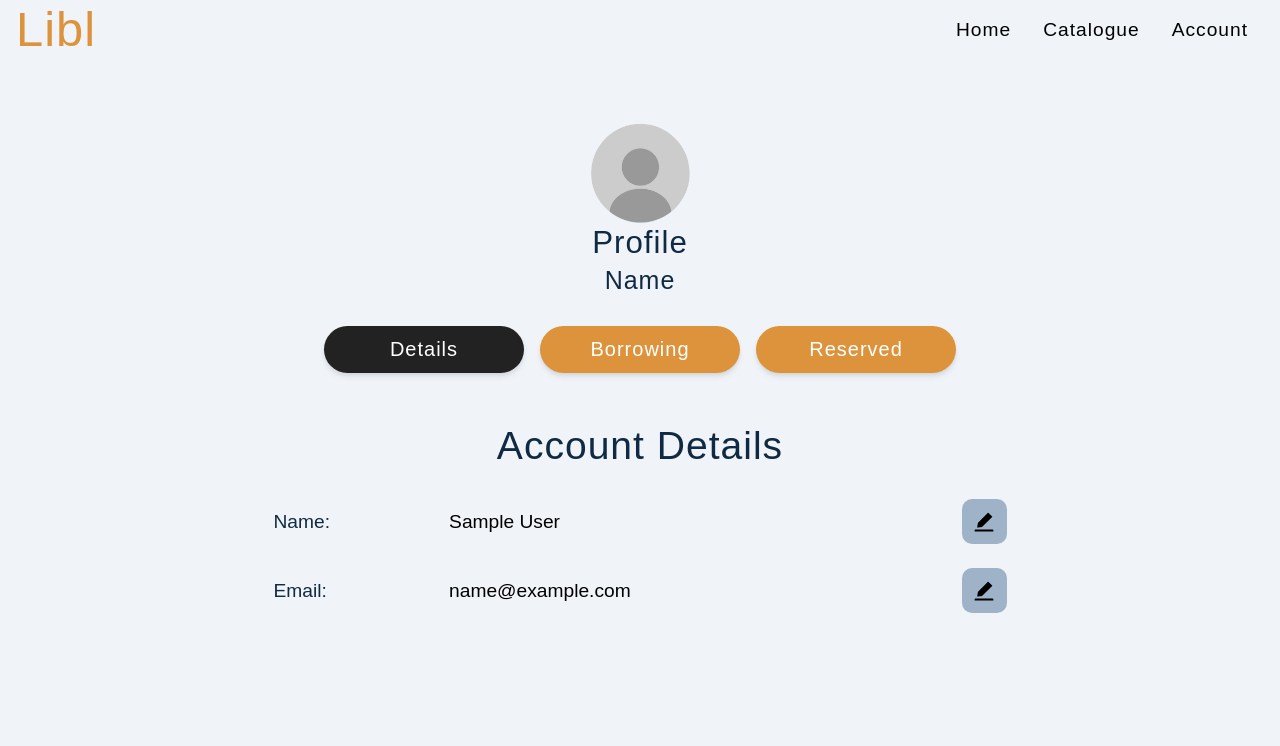
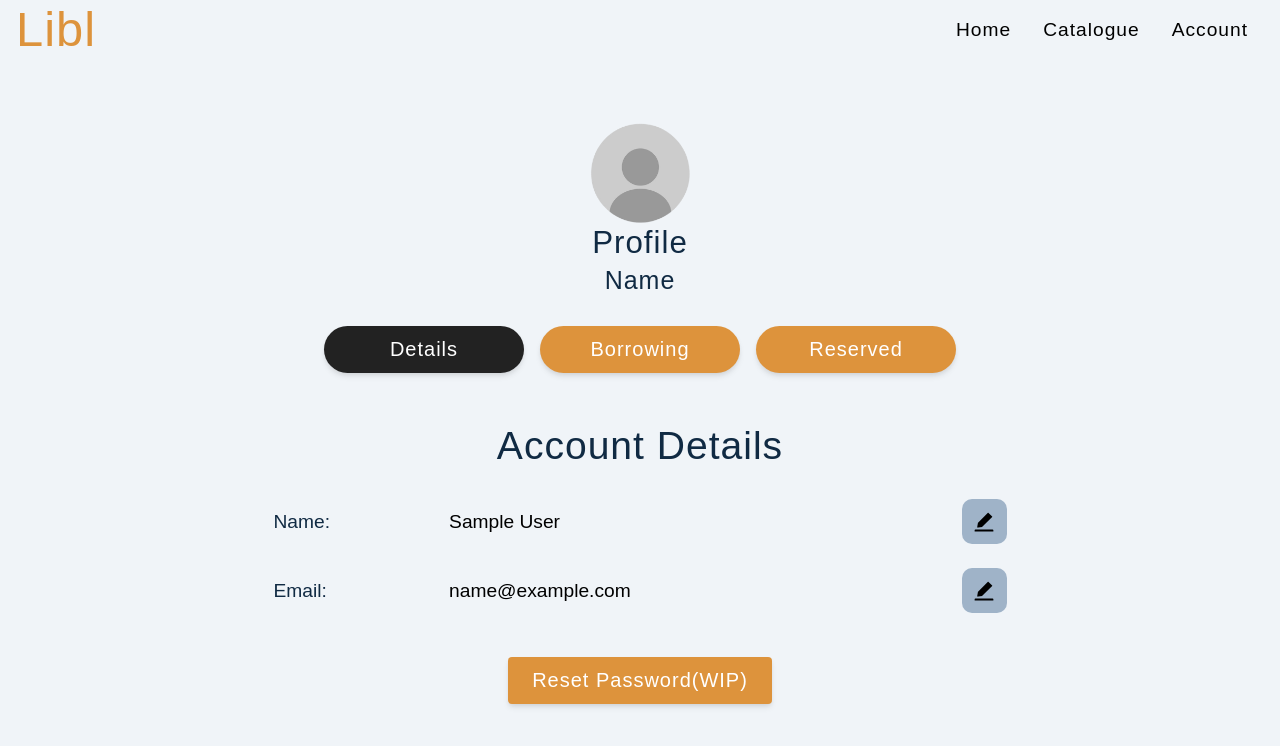
Before and after one commit to HydraSenpai/Libl, a React (Create React App) app in the folder client/: page /profile in a window 1280 px wide. Shown: the top 746 px of the page. Built offline with nearby package versions, Linux system fonts and the light colour scheme; sample sign-in values are in the browser's storage.

Commit message:
made borrowed and reserved table separate

```diff
--- a/client/src/components/index.js
+++ b/client/src/components/index.js
@@ -1,6 +1,5 @@
 import Footer from './Footer';
 import Navbar from './Navbar';
 import BookCard from './BookCard';
-import Table from './Table';
 
-export { Table, Footer, Navbar, BookCard };
+export { Footer, Navbar, BookCard };
--- /dev/null
+++ b/client/src/components/profile/BorrowingTable.jsx
@@ -0,0 +1,97 @@
+import React from 'react';
+import styled from 'styled-components';
+
+const BorrowingTable = () => {
+  const ReturnBTN = () => {
+    return <button className='return-btn'>Return</button>;
+  };
+
+  const bookDetails = [
+    {
+      name: 'random',
+      date: '10/06/2002',
+      daysBorrowed: 50,
+      returnBtn: <ReturnBTN />,
+    },
+    {
+      name: 'random 2',
+      date: '4/06/2002',
+      daysBorrowed: 2,
+      returnBtn: <ReturnBTN />,
+    },
+  ];
+  if (!bookDetails || bookDetails.length === 0) {
+    return (
+      <Wrapper>
+        <h3>No Books reserved...</h3>
+      </Wrapper>
+    );
+  }
+  return (
+    <Wrapper>
+      <table cellSpacing='0'>
+        <tbody>
+          <tr>
+            <th>Book Name</th>
+            <th>Date Taken out</th>
+            <th>Days Borrowed</th>
+            <th>Return</th>
+          </tr>
+          {bookDetails.map((details, index) => {
+            const { name, date, daysBorrowed, returnBtn } = details;
+            return (
+              <tr className='light' key={index}>
+                <td>{name}</td>
+                <td>{date}</td>
+                <td>{daysBorrowed}</td>
+                <td>{returnBtn}</td>
+              </tr>
+            );
+          })}
+        </tbody>
+      </table>
+    </Wrapper>
+  );
+};
+
+export default BorrowingTable;
+
+const Wrapper = styled.div`
+  table {
+    margin: 0;
+    padding: 0;
+    border-radius: var(--borderRadius);
+  }
+  th {
+    font-weight: 600;
+    font-size: 1.5em;
+    padding: 0.3em 1em;
+    text-align: center;
+    background-color: var(--grey-200);
+    transition: var(--transition);
+  }
+  td {
+    font-size: 1.3em;
+    padding: 0em 1em;
+    text-align: center;
+    transition: var(--transition);
+  }
+  .light {
+    //background-color: var(--grey-50);
+    transition: var(--transition);
+  }
+  .light:hover {
+    background-color: var(--grey-100);
+  }
+  .return-btn {
+    border: none;
+    background-color: var(--primary-main);
+    font-size: 0.75em;
+    padding: 0.5em 0.75em;
+    border-radius: 10px;
+    transition: all 250ms;
+  }
+  .return-btn:hover {
+    background-color: var(--hover-main);
+  }
+`;
--- a/client/src/components/profile/DetailsForm.jsx
+++ b/client/src/components/profile/DetailsForm.jsx
@@ -78,6 +78,7 @@ const DetailsForm = ({ user }) => {
         active={active}
         handleActive={handleActive}
       />
+      <button className='btn'>Reset Password(WIP)</button>
     </Wrapper>
   );
 };
@@ -97,4 +98,7 @@ const Wrapper = styled.div`
   h3 {
     margin-bottom: 1em;
   }
+  .btn {
+    margin-top: 1em;
+  }
 `;
--- a/client/src/components/Table.jsx
+++ b/client/src/components/profile/ReservedTable.jsx
@@ -1,19 +1,21 @@
 import React from 'react';
 import styled from 'styled-components';
 
-const Table = () => {
+const BorrowingTable = () => {
+  const ReturnBTN = () => {
+    return <button className='return-btn'>Return</button>;
+  };
+
   const bookDetails = [
     {
       name: 'random',
       date: '10/06/2002',
-      daysBorrowed: 50,
-      returnBtn: 'return',
+      availability: 'available',
     },
     {
       name: 'random 2',
       date: '4/06/2002',
-      daysBorrowed: 2,
-      returnBtn: 'return',
+      availability: 'onloan',
     },
   ];
   if (!bookDetails || bookDetails.length === 0) {
@@ -29,18 +31,16 @@ const Table = () => {
         <tbody>
           <tr>
             <th>Book Name</th>
-            <th>Date Taken out</th>
-            <th>Days Borrowed</th>
-            <th>Return</th>
+            <th>Date Reserved</th>
+            <th>Availability</th>
           </tr>
           {bookDetails.map((details, index) => {
-            const { name, date, daysBorrowed, returnBtn } = details;
+            const { name, date, availability } = details;
             return (
               <tr className='light' key={index}>
                 <td>{name}</td>
                 <td>{date}</td>
-                <td>{daysBorrowed}</td>
-                <td>{returnBtn}</td>
+                <td>{availability}</td>
               </tr>
             );
           })}
@@ -50,7 +50,7 @@ const Table = () => {
   );
 };
 
-export default Table;
+export default BorrowingTable;
 
 const Wrapper = styled.div`
   table {
@@ -79,4 +79,15 @@ const Wrapper = styled.div`
   .light:hover {
     background-color: var(--grey-100);
   }
+  .return-btn {
+    border: none;
+    background-color: var(--primary-main);
+    font-size: 0.75em;
+    padding: 0.5em 0.75em;
+    border-radius: 10px;
+    transition: all 250ms;
+  }
+  .return-btn:hover {
+    background-color: var(--hover-main);
+  }
 `;
--- a/client/src/pages/Dashboard.jsx
+++ b/client/src/pages/Dashboard.jsx
@@ -1,10 +1,12 @@
 import { useEffect, useState } from 'react';
-import { Navbar, Footer, Table } from '../components/';
+import { Navbar, Footer } from '../components/';
 import { useUserContext } from '../context/user_context';
 import { useNavigate } from 'react-router-dom';
 import styled from 'styled-components';
 import profile from '../assets/profileblank.png';
 import DetailsForm from '../components/profile/DetailsForm';
+import Table from '../components/profile/BorrowingTable';
+import ReservedTable from '../components/profile/ReservedTable';
 
 const Dashboard = () => {
   const { logoutUser, user } = useUserContext();
@@ -67,7 +69,7 @@ const Dashboard = () => {
             )}
             {displayOption === 'reserved' && (
               <div className='reserved'>
-                <Table />
+                <ReservedTable />
               </div>
             )}
           </div>
```
